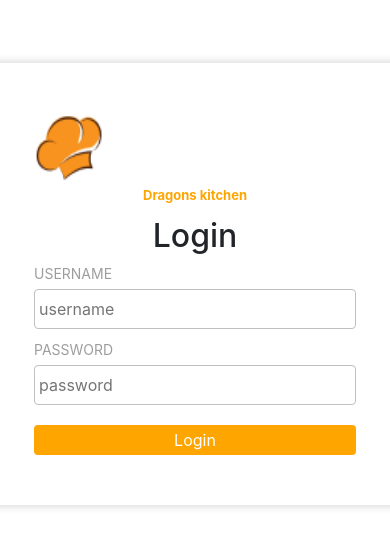
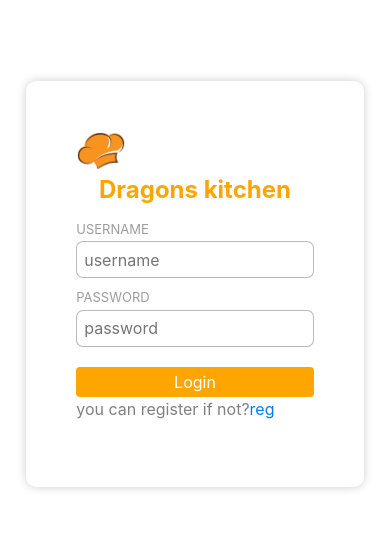
Before and after one commit to Prakashyadav15/swiggy-clone, a React (Create React App) app: page /login in a window 390 px wide. Shown: the part 138-684 px from the top of the page. Built offline with nearby package versions, Linux system fonts and the light colour scheme.

Commit message:
changed responsive

```diff
--- a/src/App.js
+++ b/src/App.js
@@ -12,9 +12,8 @@ const App=()=> {
    return (
     <BrowserRouter>
     <Routes>
-
-        <Route path="" element={<Signup/>}/>
          <Route path="/login" element={<Login/>}/>
+        <Route path="/reg" element={<Signup/>}/>
          <Route element={<Layout/>}>
             <Route path="/home" element ={<Home/>}/>
             <Route path="/food/:id" element={<Similar/>}/>
--- a/src/components/mini/index.js
+++ b/src/components/mini/index.js
@@ -1,6 +1,5 @@
 import { useState } from "react";
 import {useNavigate} from "react-router-dom";
-import { Link } from 'react-router-dom';
 
 import './reg.css'
 function Signup(){
@@ -89,7 +88,7 @@ function Signup(){
                 <form className="form">
                     <img src="swiggyclone/logo.png" className="imgg" alt="logo"/>
                     <h3 className="title">Dragons kitchen</h3>
-                    <h4 className="text-center mt-2">Signup</h4>
+
                     <div>
                         <label htmlFor="user" className="label">USERNAME</label>
                         <input id="user" value={username} type="text" className="intbox" placeholder="username" onChange={(e)=>setusername(e.target.value)}/>
@@ -108,13 +107,8 @@ function Signup(){
                         {success&& <p>{success}</p>}
                     </div>
                 </form>
-                <div className="line">
-                    <hr/>OR<hr/>
-                </div>
-                <div className="link">
-                    <Link to="/login"className="lin" >Login</Link>
 
-                </div>
+
             </div>
 
         </div>
--- a/src/components/mini/login.css
+++ b/src/components/mini/login.css
@@ -21,29 +21,33 @@
     padding:30px;
     justify-content: space-around;
 }
-.img{
-    height:70px;
-    width:70px;
-
+.img-icon{
+    height:40px;
+    width:50px;
+    margin:0px;
 
 }
-.title{
+.dragon{
     color:orange;
+    font-size: 27px;;
     font-weight: bold;
-    margin:0px
+    margin:0px;
+    margin-bottom:10px;
 }
 .int{
     width:100%;
-    border: 1px solid rgb(194, 191, 191);
-    border-radius: 4px;
-    height:40px;
+    border: 1px solid grey;
+    border-radius: 7px;
+    outline: none;
+    height:37px;
     margin-bottom: 10px;
-    padding:4px;
+    padding:7px;
+    border-color:rgba(187, 183, 183, 0.968);
 }
 label{
     color:rgb(159, 156, 156);
-    font-size: 14px;
-    margin-bottom: 5px;
+    font-size: 13px;
+    margin-bottom: 2px;
 }
 h3{
     color:orange;
@@ -51,22 +55,25 @@ h3{
     column-gap: none;
     margin:0px;
 }
-.loginbut{
+.login-but{
    width:100%;
    border:none;
    background-color: orange;
    color:white;
    margin-top:10px;
-   height:30px;
+   height:35px;
    cursor: pointer;
-   border-radius: 4px;
+   border-radius: 7px;
 }
 p{
     color:red;
 }
-@media screen and (min-width:480px){
+.reges{
+    color:grey;
+}
+@media screen and (max-width:480px){
 
-.loginbut{
+.login-but{
    width:100%;
    border:none;
    background-color: orange;
@@ -78,14 +85,21 @@ p{
    cursor: pointer;
    border-radius: 4px;
 }
-.title{
+.dragon{
     color:orange;
     font-weight: bold;
-    font-size:35px;
+    font-size:24px;
 }
 .img{
     height:50px;
     width:50px;
 
 }
+.cont-form{
+    width:40vh;
+  padding: 20px;
+  box-shadow: 0 0 10px rgba(0, 0, 0, 0.2);
+  border-radius: 10px;
+  background-color: #fff;
 }
+}
--- a/src/components/mini/login.js
+++ b/src/components/mini/login.js
@@ -1,5 +1,5 @@
 import { useState,useEffect } from "react";
-import { useNavigate } from "react-router-dom";
+import {Link, useNavigate } from "react-router-dom";
 import Cookies from 'js-cookie';
 
 
@@ -78,17 +78,18 @@ function Login(){
             <div className="cont-form">
 
                 <form className="login-form">
-                    <img src="swiggyClone/logo.png" className="img" alt="logo"/>
-                        <h3 className="title">Dragons kitchen</h3>
-                        <h2 className="text-center mt-2">Login</h2>
+                    <img src="swiggyClone/logo.png" className="img-icon" alt="logo"/>
+                        <h3 className="dragon">Dragons kitchen</h3>
+
                     <label htmlFor="user">USERNAME</label>
                     <input id="user" value={username} type="text" placeholder="username" onChange={(e)=>setusername(e.target.value)} className="int"/>
 
                     <label htmlFor="pass">PASSWORD</label>
                     <input id="pass" value={password} type="password" placeholder="password" onChange={(e)=>setpassword(e.target.value)} className="int"/>
 
-                    <button type="submit" className="loginbut" onClick={handlelogin}>Login</button>
+                    <button type="submit" className="login-but" onClick={handlelogin}>Login</button>
                     {error && <p >{error}</p>}
+                    <p className="reges">you can register if not?<Link to="/reg">reg</Link></p>
                 </form>
 
             </div>
--- a/src/components/mini/reg.css
+++ b/src/components/mini/reg.css
@@ -1,6 +1,6 @@
 .imgg{
-    height:70px;
-    width:70px;
+    height:50px;
+    width:60px;
 }
 html,body{
     margin:0px;
@@ -37,11 +37,14 @@ html,body{
 }
 .intbox{
     width:100%;
-    border: 1px solid rgb(194, 191, 191);
-    border-radius: 4px;
-    height:35px;
-    margin-top: 4px;
+    border: 1px solid grey;
+    border-radius: 7px;
+    height:37px;
+    padding:7px;
+    outline:none;
+    margin-top: 1px;
     margin-bottom: 7px;
+     border-color:rgba(187, 183, 183, 0.968);
 
 }
 
@@ -55,16 +58,17 @@ html,body{
    background-color: orange;
    color:white;
    margin-top:10px;
-   height:30px;
+   height:35px;
    cursor: pointer;
-   border-radius: 4px;
+   border-radius: 7px;
    border:none;
+
 }
 
 .label{
-    color:rgb(123, 121, 121);
+    color:grey;
     font-size: 12px;
-    margin-bottom: 5px;
+    margin-bottom: 0px;
 
 }
 
@@ -84,16 +88,20 @@ hr{
 }
 .link{
     text-align: center;
-    margin-top: 4px;
+    margin:0px;
 
+
+}
+hr{
+    margin:0px;
 }
 .lin{
  text-decoration: none;
 }
-h3{
+.title{
+    font-size: 30px;
     color:orange;
     text-align: center;
-    column-gap: none;
     margin:0px;
 }
 @media screen and (min-width:320px) and (max-width:480px){
@@ -107,4 +115,25 @@ h3{
     display: flex;
     text-align:center ;
 }
+.signup-cont{
+   display:flex;
+    flex-direction: column;
+    justify-content: center;
+    align-items: center;
+    height:100vh;
+
 }
+.signup-form{
+
+     width:40vh;
+    padding: 10px;
+    box-shadow: 0 0 10px rgba(0, 0, 0, 0.2);
+    border-radius: 10px;
+    background-color: #fff;
+    overflow: hidden;
+}
+.imgg{
+    height:40px;
+    width:50px;
+}
+}
```
